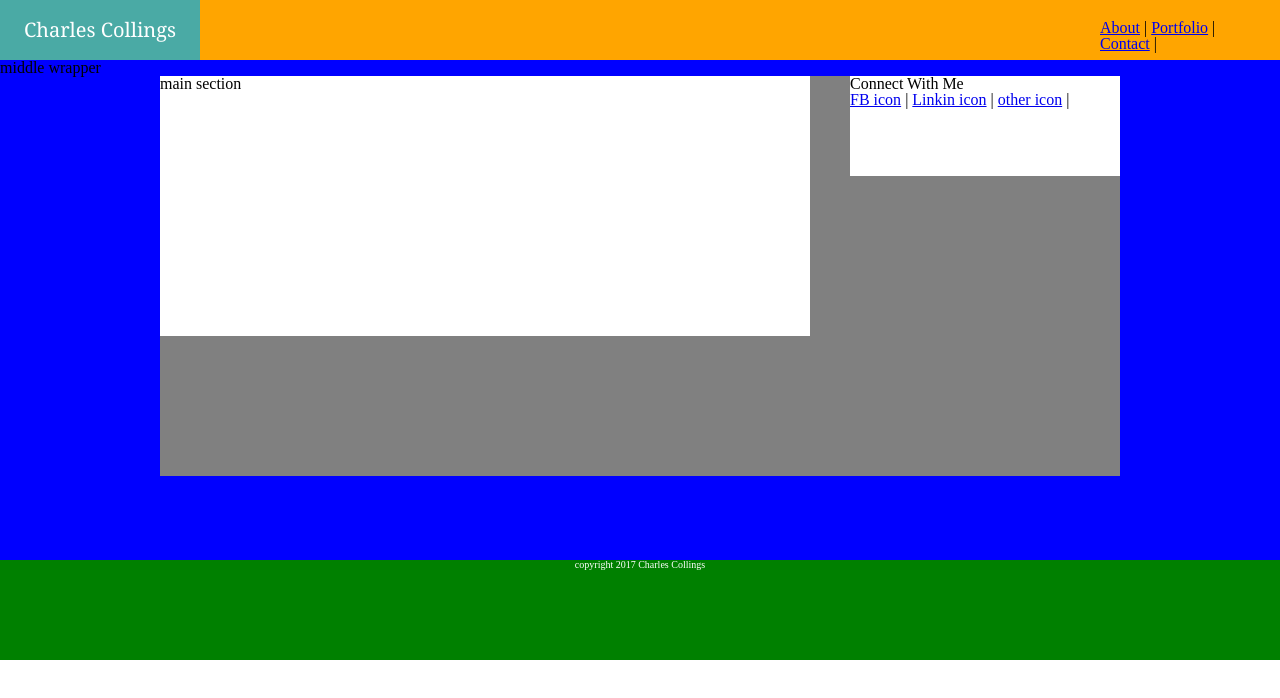
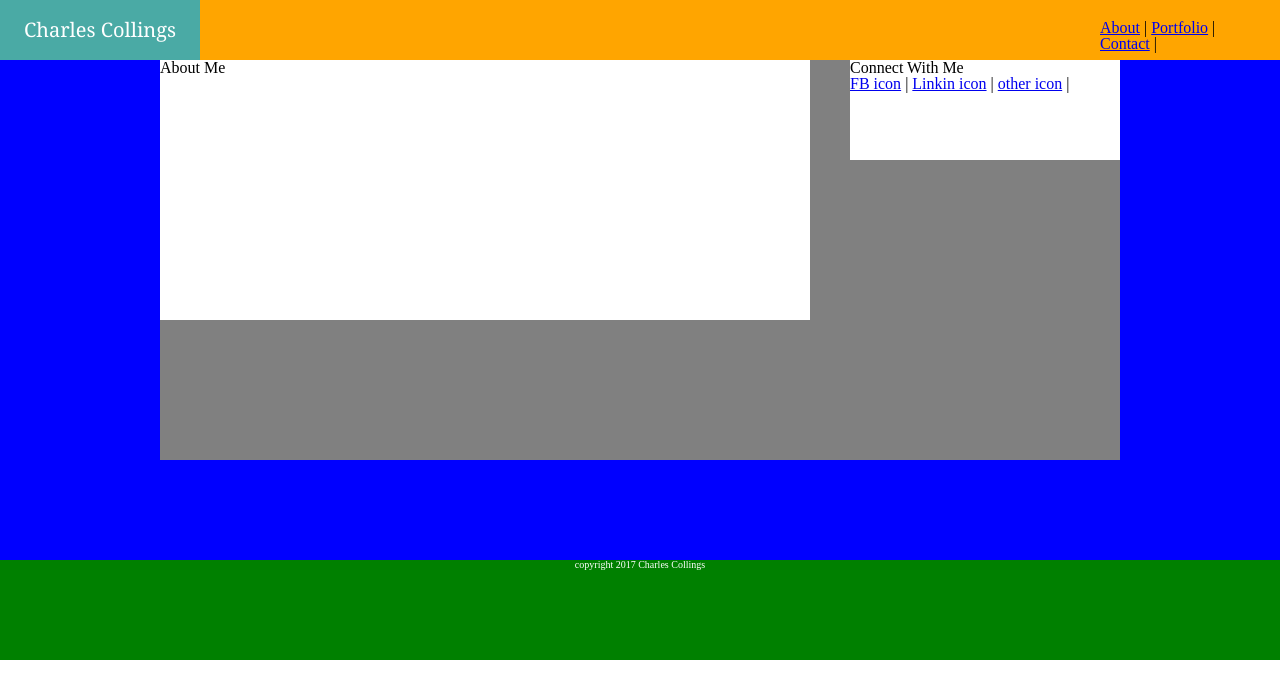
Before and after one commit to charlescollings/basic-portfolio, a plain HTML site: page index.html in a window 1280 px wide. Drawn offline with Linux system fonts and the light colour scheme.

Commit message:
moday commit 2

```diff
--- a/assets/css/style.css
+++ b/assets/css/style.css
@@ -41,7 +41,7 @@
 
   }
 
-  .Entire-Content-Area {
+  .entire-content-area {
 	  width: 960px;
 	  height: 400px;
 	  background-color: gray;
@@ -55,6 +55,8 @@
 	width: 650px;
 	height: 260px;
 	background-color: white;
+	text-height: 30px;
+
 
   }
 
--- a/index.html
+++ b/index.html
@@ -26,11 +26,11 @@
     </div>
 
     <div class="middle-wrapper">
-            middle wrapper
-        <div class="Entire-Content-Area">
+
+        <div class="entire-content-area">
 
             <div class="main-section">
-                main section
+                About Me
             </div>
 
             <div class="sidebar">
```
